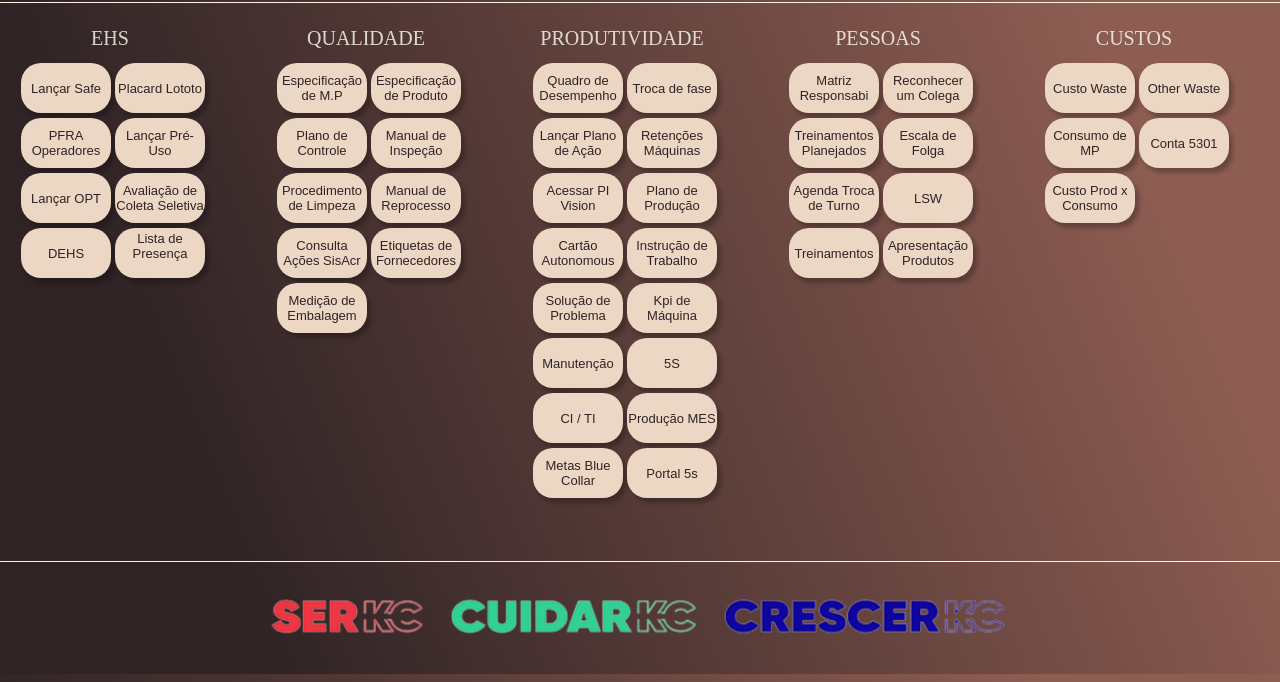
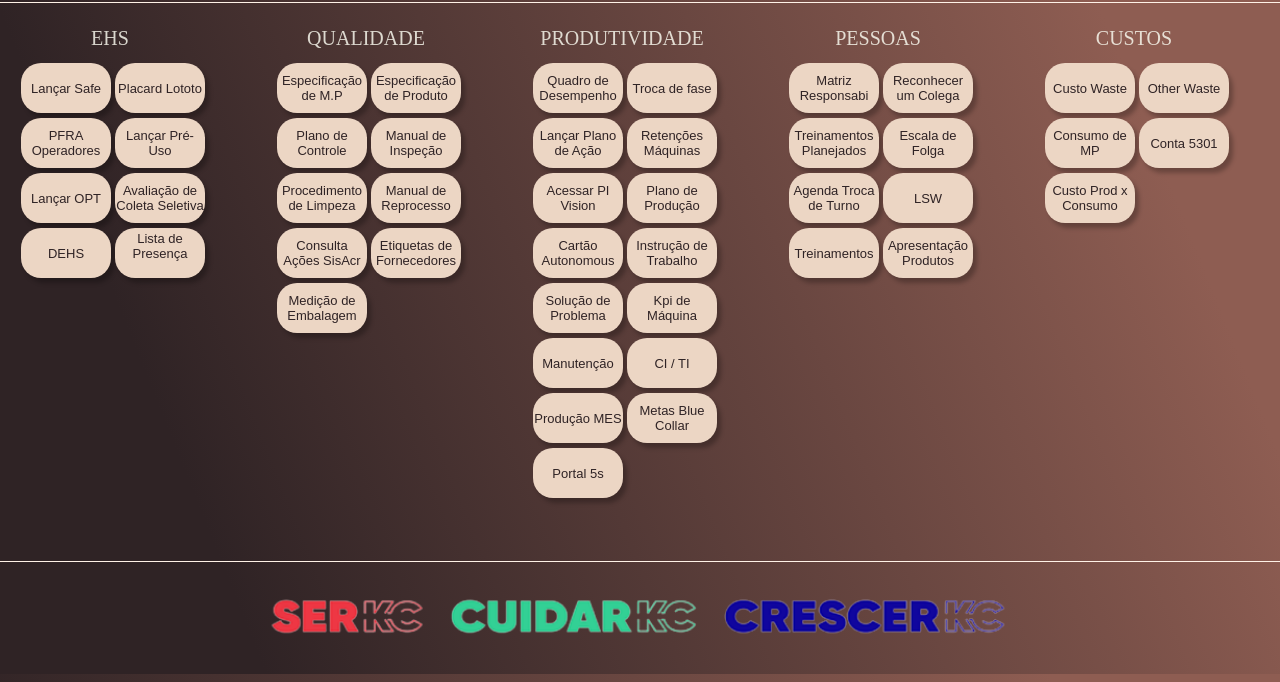
Before and after one commit to l24427/MelhoriaContinua_PH-02, a plain HTML site: page index.html in a window 1280 px wide. Shown: the part 118-800 px from the top of the page. Drawn offline with Linux system fonts and the light colour scheme.

Commit message:
Update index.html

```diff
--- a/index.html
+++ b/index.html
@@ -142,9 +142,6 @@
                 <a href="https://l24427.github.io/MelhoriaContinua_Manutencao/"> <button
                         class="Conteudo-principal-escrito-botao" style="text-decoration:none" target="_blank">Manutenção
                         </button></a>
-                <a href="https://brsza022/PIVision/#/Displays/1385/5S" target="_blank"> <button
-                                class="Conteudo-principal-escrito-botao" style="text-decoration:none" target="_blank">5S
-                        </button></a>
                 <a href="https://app.powerbi.com/groups/0055bf64-55e1-4c63-bc40-d734c7adcbbf/reports/c88550a3-4103-4833-9e7e-376ef5d1868f/ReportSection4372809651d13a611de8?experience=power-bi" target="_blank"> <button
                                 class="Conteudo-principal-escrito-botao" style="text-decoration:none" target="_blank"> CI / TI
                         </button></a>
```
